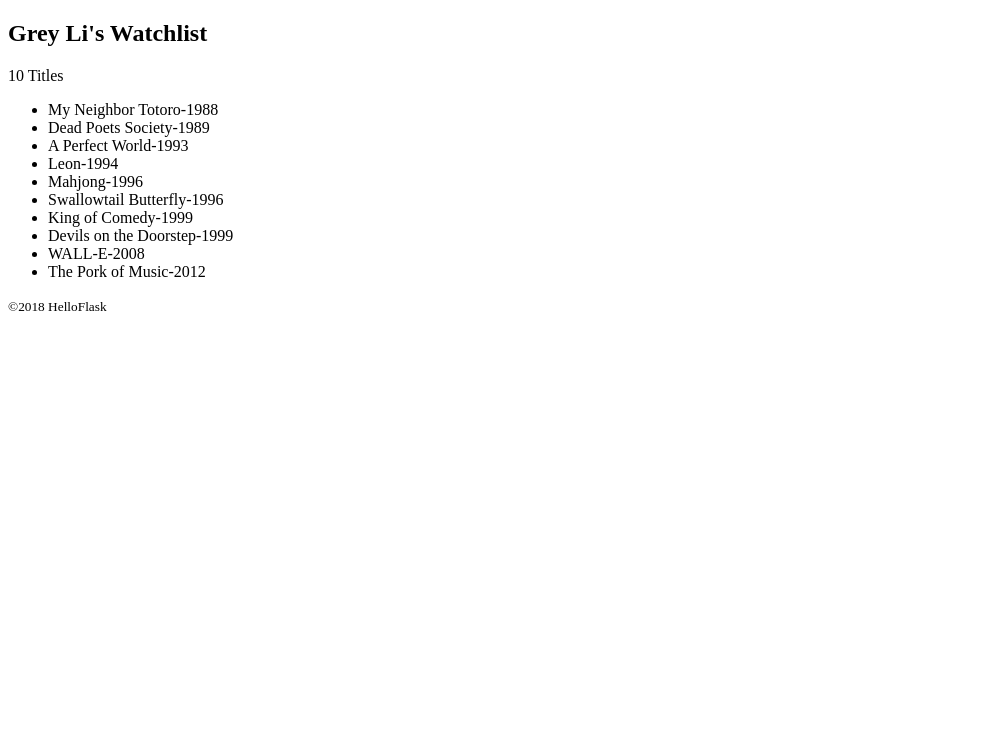
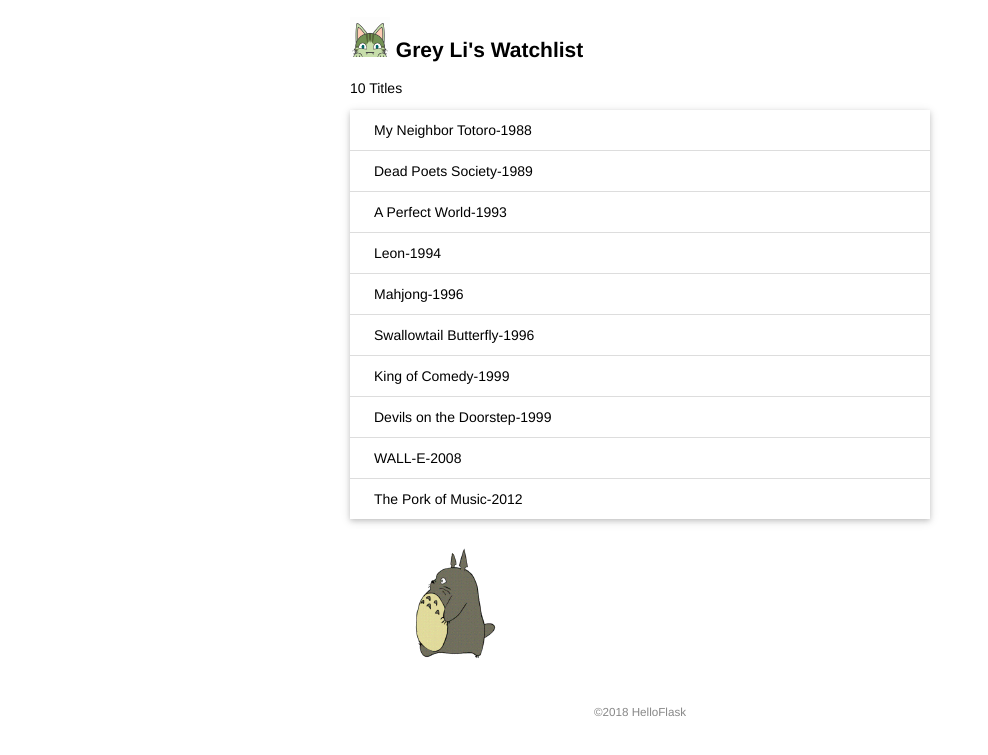
Before and after one commit to KjieWang/watchlist, a Flask app: page / in a window 1280 px wide. Shown: the top 755 px of the page, without its empty margins (0-988 px from the left). Run offline with Flask 2, Linux system fonts and the light colour scheme.

Commit message:
static“

```diff
--- /dev/null
+++ b/static/style.css
@@ -0,0 +1,36 @@
+body {
+	margin: auto;
+	max-width: 580px;
+	font-size: 14px;
+	font-family: Helvetica,Arial,sans-serif;
+}
+footer {
+	color: #888;
+	margin-top: 15px;
+	text-align: center;
+	padding: 10px;
+}
+.avatar {
+	width: 40px;
+}
+.movie-list {
+	list-style-type: none;
+	padding: 0;
+	margin-bottom: 10px;
+	box-shadow: 0 2px 5px 0 rgba(0,0,0,0.16),0 2px 10px rgba(0,0,0,0.12);
+}
+.movie-list li {
+	padding: 12px 24px;
+	border-bottom: 1px solid #ddd;
+}
+.movie-list li:last-child {
+	border-bottom: none;
+}
+.movie-list li:hover {
+	background-color: #f8f9fa;
+}
+.totoro {
+	display: block;
+	margin: 0 auto;
+	height: 100px;
+}
--- a/templates/index.html
+++ b/templates/index.html
@@ -3,15 +3,21 @@
 <head>
 	<meta charset="UTF-8">
 	<title>{{name}}'s Watchlist</title>
+	<link rel="stylesheet" href="{{url_for('static',filename='style.css') }}">
 </head>
 <body>
-	<h2>{{name}}'s Watchlist</h2>
+	<h2>
+		<img class="avatar" src="{{ url_for('static',filename='images/avatar.png') }}" alt="Avatar">
+
+		{{name}}'s Watchlist
+	</h2>
 	<p>{{movies|length}} Titles</p>
-	<ul>
+	<ul class="movie-list">
 		{%for movie in movies%}
 		<li>{{movie.title}}-{{movie.year}}</li>
 		{%endfor%}
 	</ul>
+	<img src="{{ url_for('static',filename='images/totoro.gif') }}" alt="Walking Totoro">
 	<footer>
 		<small>&copy;2018 HelloFlask</small>
 	</footer>
```
Also changed, not shown: static/images/avatar.png (added), static/images/totoro.gif (added).
